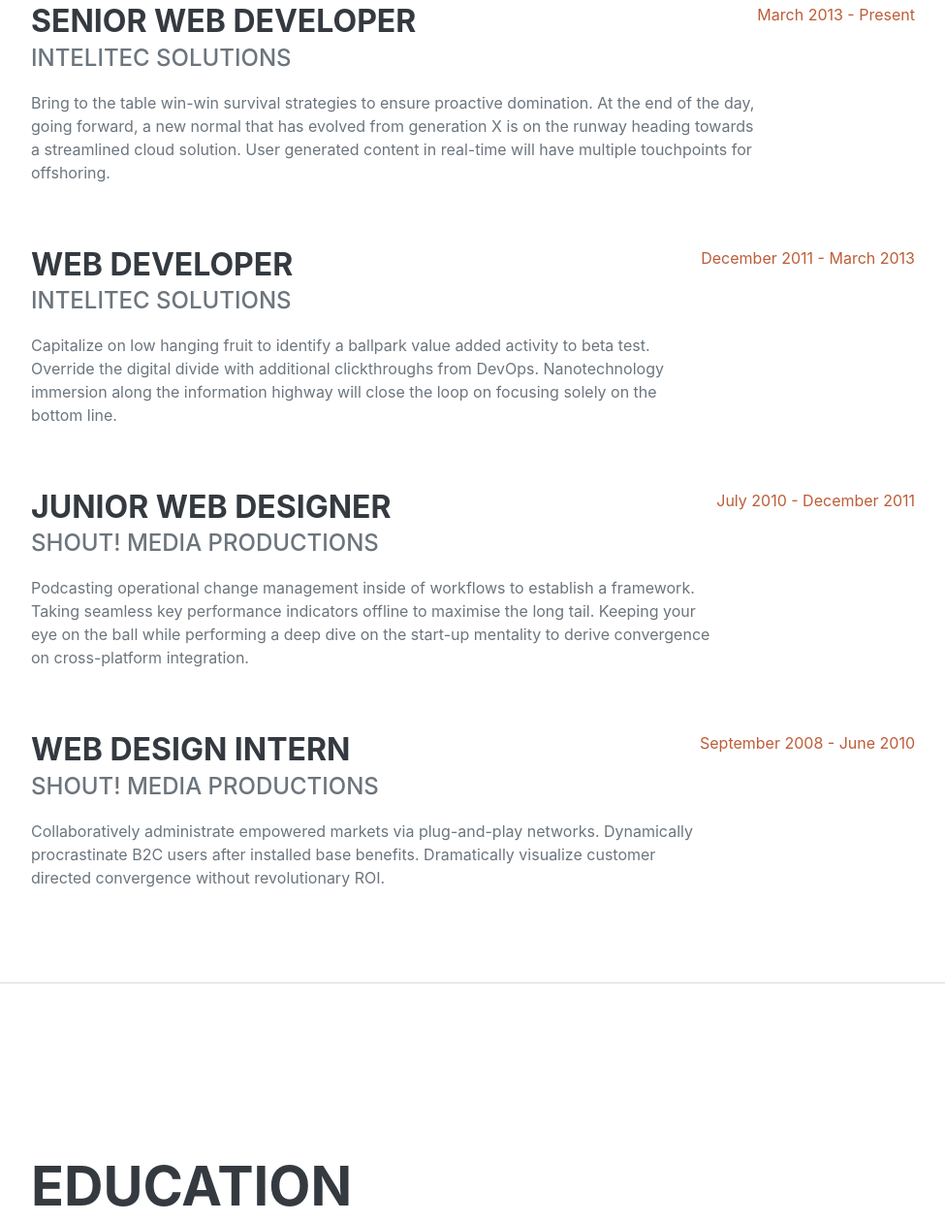
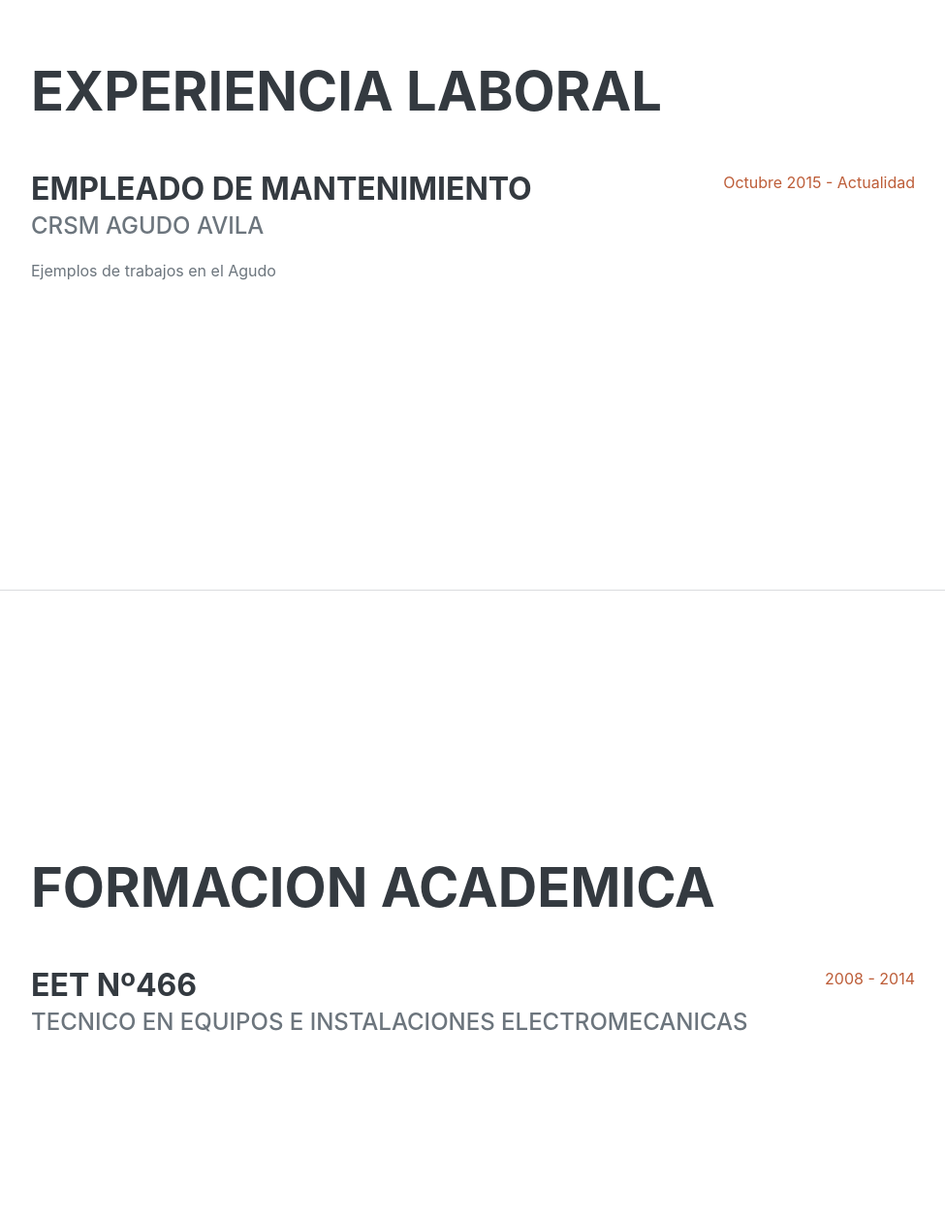
Before and after one commit to GonzaloBracamonte/GonzaloBracamonte.github.io, a plain HTML site: page index.html in a window 1280 px wide. Shown: the part 993-2253 px from the top of the page at 97% size, without its empty margins (288-1263 px from the left). Drawn offline with nearby package versions, Linux system fonts and the light colour scheme; a web font is replaced by a local one.

Commit message:
Pequeños cambios en la traduccion y suma de datos personales

```diff
--- a/index.html
+++ b/index.html
@@ -40,14 +40,15 @@
             <section class="resume-section" id="about">
                 <div class="resume-section-content">
                     <h1 class="mb-0">
-                        Clarence
-                        <span class="text-primary">Taylor</span>
+                        Gonzalo
+                        <span class="text-primary">Bracamonte</span>
                     </h1>
                     <div class="subheading mb-5">
-                        3542 Berry Street · Cheyenne Wells, CO 80810 · (317) 585-8468 ·
-                        <a href="mailto:name@email.com">name@email.com</a>
+                        QA Manual ·
+                        <a href="mailto:name@email.com">braca95gonza@gmail.com</a>
                     </div>
-                    <p class="lead mb-5">I am experienced in leveraging agile frameworks to provide a robust synopsis for high level overviews. Iterative approaches to corporate strategy foster collaborative thinking to further the overall value proposition.</p>
+                    <p class="lead mb-5">Estoy trabajando como empleado de mantenimiento en un hospital psiquiátrico,
+                        tengo buen manejo del trabajo en equipo y buenas relaciones interpersonales</p>
                     <div class="social-icons">
                         <a class="social-icon" href="#!"><i class="fab fa-linkedin-in"></i></a>
                         <a class="social-icon" href="#!"><i class="fab fa-github"></i></a>
@@ -60,38 +61,14 @@
             <!-- Experience-->
             <section class="resume-section" id="experience">
                 <div class="resume-section-content">
-                    <h2 class="mb-5">Experience</h2>
+                    <h2 class="mb-5">Experiencia laboral</h2>
                     <div class="d-flex flex-column flex-md-row justify-content-between mb-5">
                         <div class="flex-grow-1">
-                            <h3 class="mb-0">Senior Web Developer</h3>
-                            <div class="subheading mb-3">Intelitec Solutions</div>
-                            <p>Bring to the table win-win survival strategies to ensure proactive domination. At the end of the day, going forward, a new normal that has evolved from generation X is on the runway heading towards a streamlined cloud solution. User generated content in real-time will have multiple touchpoints for offshoring.</p>
+                            <h3 class="mb-0">Empleado de mantenimiento</h3>
+                            <div class="subheading mb-3">CRSM Agudo Avila</div>
+                            <p>Ejemplos de trabajos en el Agudo</p>
                         </div>
-                        <div class="flex-shrink-0"><span class="text-primary">March 2013 - Present</span></div>
-                    </div>
-                    <div class="d-flex flex-column flex-md-row justify-content-between mb-5">
-                        <div class="flex-grow-1">
-                            <h3 class="mb-0">Web Developer</h3>
-                            <div class="subheading mb-3">Intelitec Solutions</div>
-                            <p>Capitalize on low hanging fruit to identify a ballpark value added activity to beta test. Override the digital divide with additional clickthroughs from DevOps. Nanotechnology immersion along the information highway will close the loop on focusing solely on the bottom line.</p>
-                        </div>
-                        <div class="flex-shrink-0"><span class="text-primary">December 2011 - March 2013</span></div>
-                    </div>
-                    <div class="d-flex flex-column flex-md-row justify-content-between mb-5">
-                        <div class="flex-grow-1">
-                            <h3 class="mb-0">Junior Web Designer</h3>
-                            <div class="subheading mb-3">Shout! Media Productions</div>
-                            <p>Podcasting operational change management inside of workflows to establish a framework. Taking seamless key performance indicators offline to maximise the long tail. Keeping your eye on the ball while performing a deep dive on the start-up mentality to derive convergence on cross-platform integration.</p>
-                        </div>
-                        <div class="flex-shrink-0"><span class="text-primary">July 2010 - December 2011</span></div>
-                    </div>
-                    <div class="d-flex flex-column flex-md-row justify-content-between">
-                        <div class="flex-grow-1">
-                            <h3 class="mb-0">Web Design Intern</h3>
-                            <div class="subheading mb-3">Shout! Media Productions</div>
-                            <p>Collaboratively administrate empowered markets via plug-and-play networks. Dynamically procrastinate B2C users after installed base benefits. Dramatically visualize customer directed convergence without revolutionary ROI.</p>
-                        </div>
-                        <div class="flex-shrink-0"><span class="text-primary">September 2008 - June 2010</span></div>
+                        <div class="flex-shrink-0"><span class="text-primary">Octubre 2015 - Actualidad</span></div>
                     </div>
                 </div>
             </section>
@@ -99,23 +76,13 @@
             <!-- Education-->
             <section class="resume-section" id="education">
                 <div class="resume-section-content">
-                    <h2 class="mb-5">Education</h2>
+                    <h2 class="mb-5">Formacion Academica</h2>
                     <div class="d-flex flex-column flex-md-row justify-content-between mb-5">
                         <div class="flex-grow-1">
-                            <h3 class="mb-0">University of Colorado Boulder</h3>
-                            <div class="subheading mb-3">Bachelor of Science</div>
-                            <div>Computer Science - Web Development Track</div>
-                            <p>GPA: 3.23</p>
+                            <h3 class="mb-0">EET nº466</h3>
+                            <div class="subheading mb-3">Tecnico en Equipos e Instalaciones Electromecanicas</div>
                         </div>
-                        <div class="flex-shrink-0"><span class="text-primary">August 2006 - May 2010</span></div>
-                    </div>
-                    <div class="d-flex flex-column flex-md-row justify-content-between">
-                        <div class="flex-grow-1">
-                            <h3 class="mb-0">James Buchanan High School</h3>
-                            <div class="subheading mb-3">Technology Magnet Program</div>
-                            <p>GPA: 3.56</p>
-                        </div>
-                        <div class="flex-shrink-0"><span class="text-primary">August 2002 - May 2006</span></div>
+                        <div class="flex-shrink-0"><span class="text-primary">2008 - 2014</span></div>
                     </div>
                 </div>
             </section>
```
